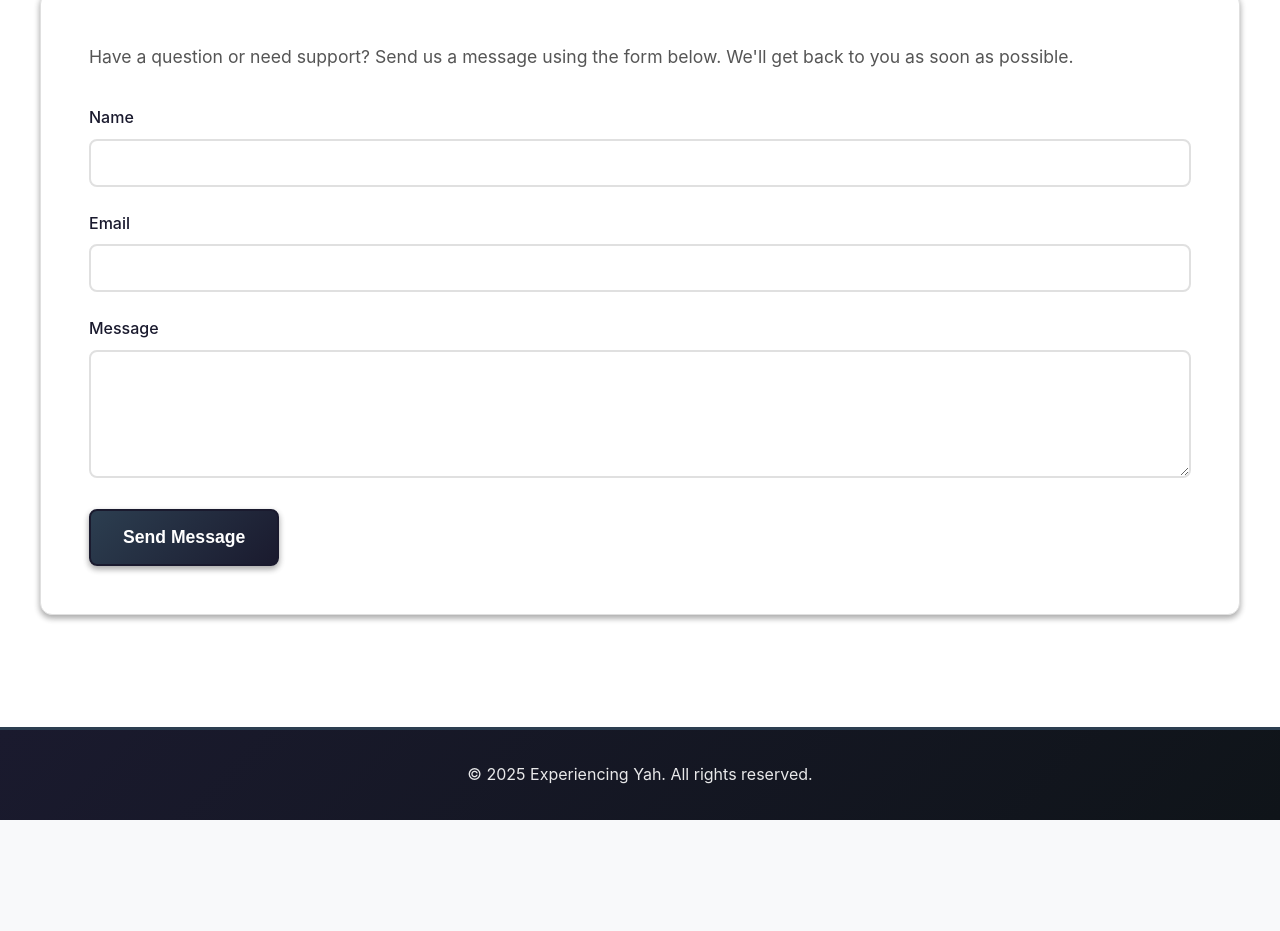
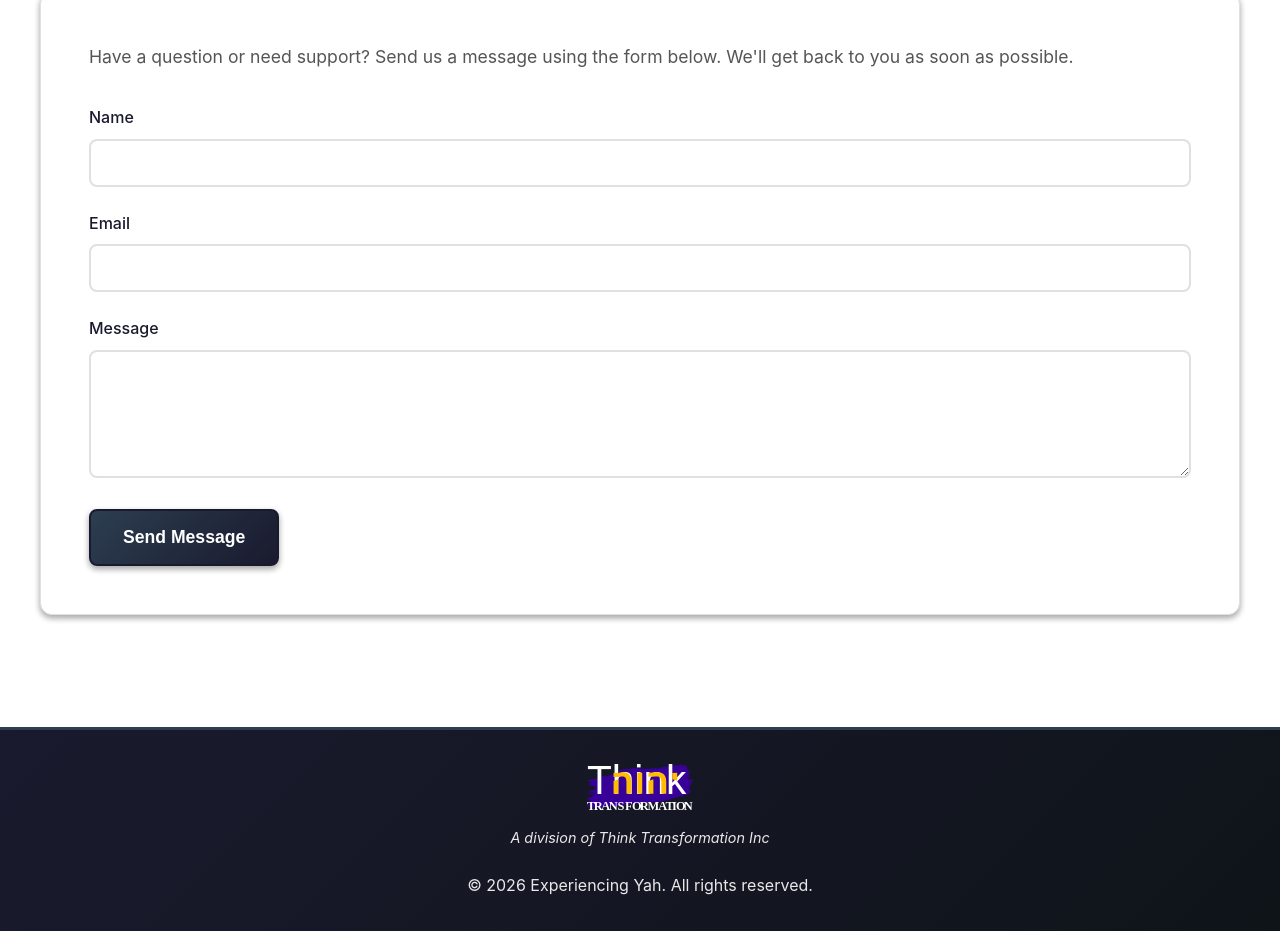
Before and after one commit to Experiencing-Yah/Developer-Landing-Page, a website: page index.html in a window 1280 px wide. Shown: the part 3132-4063 px from the top of the page. Before the commit the page ends 3952 px from the top, so only its background shows below. Drawn offline with Linux system fonts and the light colour scheme.

Commit message:
Add TT Logo

```diff
--- a/index.html
+++ b/index.html
@@ -1,4 +1,4 @@
-<!DOCTYPE html>
+<!doctype html>
 <html lang="en">
   <head>
     <meta charset="UTF-8" />
@@ -78,8 +78,9 @@
         <div class="content-card">
           <p class="section-text">
             We utilize technology to give access to the Word of God and
-            strengthen daily living for God. The apps we've created or assisted with provide
-            tools that help you engage with Scripture and grow in your faith.
+            strengthen daily living for God. The apps we've created or assisted
+            with provide tools that help you engage with Scripture and grow in
+            your faith.
           </p>
           <div class="apps-grid">
             <div class="app-item">
@@ -92,14 +93,12 @@
               </a>
             </div>
             <div class="app-item">
-              <a
-                href="passAges/index.html"
-                class="app-link"
-              >
+              <a href="passAges/index.html" class="app-link">
                 <img src="PassAges.png" alt="PassAges" class="app-logo" />
                 <h3 class="app-name">PassAges</h3>
                 <p class="app-description">
-                  Yearly Bible reading plan aligned with weekly Torah readings, prophets, and Gospel events.
+                  Yearly Bible reading plan aligned with weekly Torah readings,
+                  prophets, and Gospel events.
                 </p>
               </a>
             </div>
@@ -208,7 +207,23 @@
     <!-- Footer -->
     <footer class="footer">
       <div class="container">
-        <p>&copy; 2025 Experiencing Yah. All rights reserved.</p>
+        <div class="footer-tt">
+          <a
+            href="https://thinktransformationinc.com"
+            target="_blank"
+            rel="noopener noreferrer"
+            class="footer-tt-link"
+            aria-label="Think Transformation Inc"
+          >
+            <img
+              src="TT-Logo.svg"
+              alt="Think Transformation Inc"
+              class="footer-tt-logo"
+            />
+          </a>
+          <p class="footer-tt-note">A division of Think Transformation Inc</p>
+        </div>
+        <p>&copy; 2026 Experiencing Yah. All rights reserved.</p>
       </div>
     </footer>
 
--- a/styles.css
+++ b/styles.css
@@ -487,6 +487,35 @@ body {
   opacity: 0.9;
 }
 
+.footer-tt {
+  margin-bottom: 1.5rem;
+  display: flex;
+  flex-direction: column;
+  align-items: center;
+  gap: 0.5rem;
+}
+
+.footer-tt-link {
+  display: block;
+  transition: opacity 0.3s ease;
+}
+
+.footer-tt-link:hover {
+  opacity: 0.9;
+}
+
+.footer-tt-logo {
+  height: 48px;
+  width: auto;
+  object-fit: contain;
+}
+
+.footer-tt-note {
+  font-size: 0.9rem;
+  opacity: 0.85;
+  font-style: italic;
+}
+
 /* Responsive Design */
 @media (max-width: 768px) {
   .nav-menu {
```
Also changed, not shown: package.json (added, +8 -0 lines), TT-Logo.svg (added).
